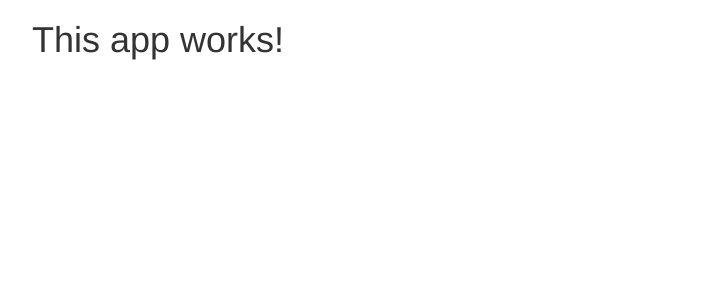
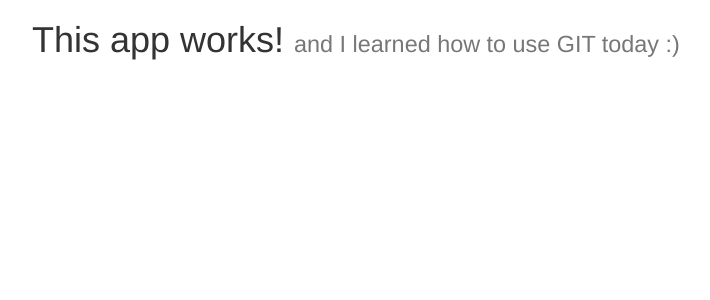
Before and after one commit to charlesgehring/my-project, an Angular app: page / in a window 1280 px wide. Shown: the top 300 px of the page, without its empty margins (23-733 px from the left). Built offline with nearby package versions, Linux system fonts and the light colour scheme.

Commit message:
Add description to home page

```diff
--- a/src/app/app.component.html
+++ b/src/app/app.component.html
@@ -1,5 +1,6 @@
 <div class="row">
   <h1>
     {{title}}
+    <small>{{description}}</small>
   </h1>
 </div>
--- a/src/app/app.component.ts
+++ b/src/app/app.component.ts
@@ -7,4 +7,5 @@ import { Component } from '@angular/core';
 })
 export class AppComponent {
   title = 'This app works!';
+  description = 'and I learned how to use GIT today :)';
 }
```
